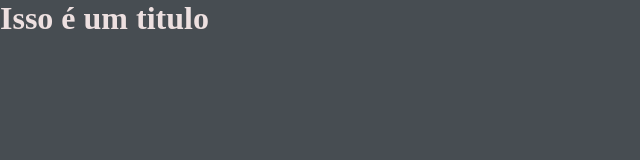
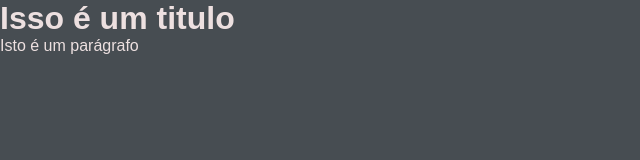
Before and after one commit to andriel22/2024-2B-site-publicidade-Caf--Rinks, a plain HTML site: page index.html in a window 1280 px wide. Shown: the whole page, without its empty margins (0-640 px from the left). Drawn offline with Linux system fonts and the light colour scheme.

Commit message:
Add files via upload

```diff
--- a/index.html
+++ b/index.html
@@ -10,6 +10,7 @@
 <body>
     <header class="cabecalho">
         <h1 class="tirulo-principal"> Isso é um titulo </h1>
+        <p>Isto é um parágrafo</p>
     </header>
     <main class="principal">
 
--- a/style.css
+++ b/style.css
@@ -1,14 +1,27 @@
-*{
+* {
+    @import url('https://fonts.googleapis.com/css2?family=Montserrat:ital,wght@0,100..900;1,100..900&family=Oswald:wght@200..700&display=swap');
     margin: 0;
     padding: 0;
 }
 
-:root{
-
+:root {
+    --black: #050505ff;
+    --black-2: #000000ff;
+    --dim-gray: #646464ff;
+    --platinum: #DDDDDDff;
+    --eerie-black: #222222ff;
+    --texto-corpo: "Montserrat", sans-serif;
+    --texto-titulo: "Oswald", sans-serif;
 
 }
 
-body{
+body {
     background: #474d52;
     color: rgb(237, 224, 224);
+    font-family: var(--texto-corpo)
 }
+
+.titulo-principal {
+    font-family: var(--texto-titulo);
+
+}
```
